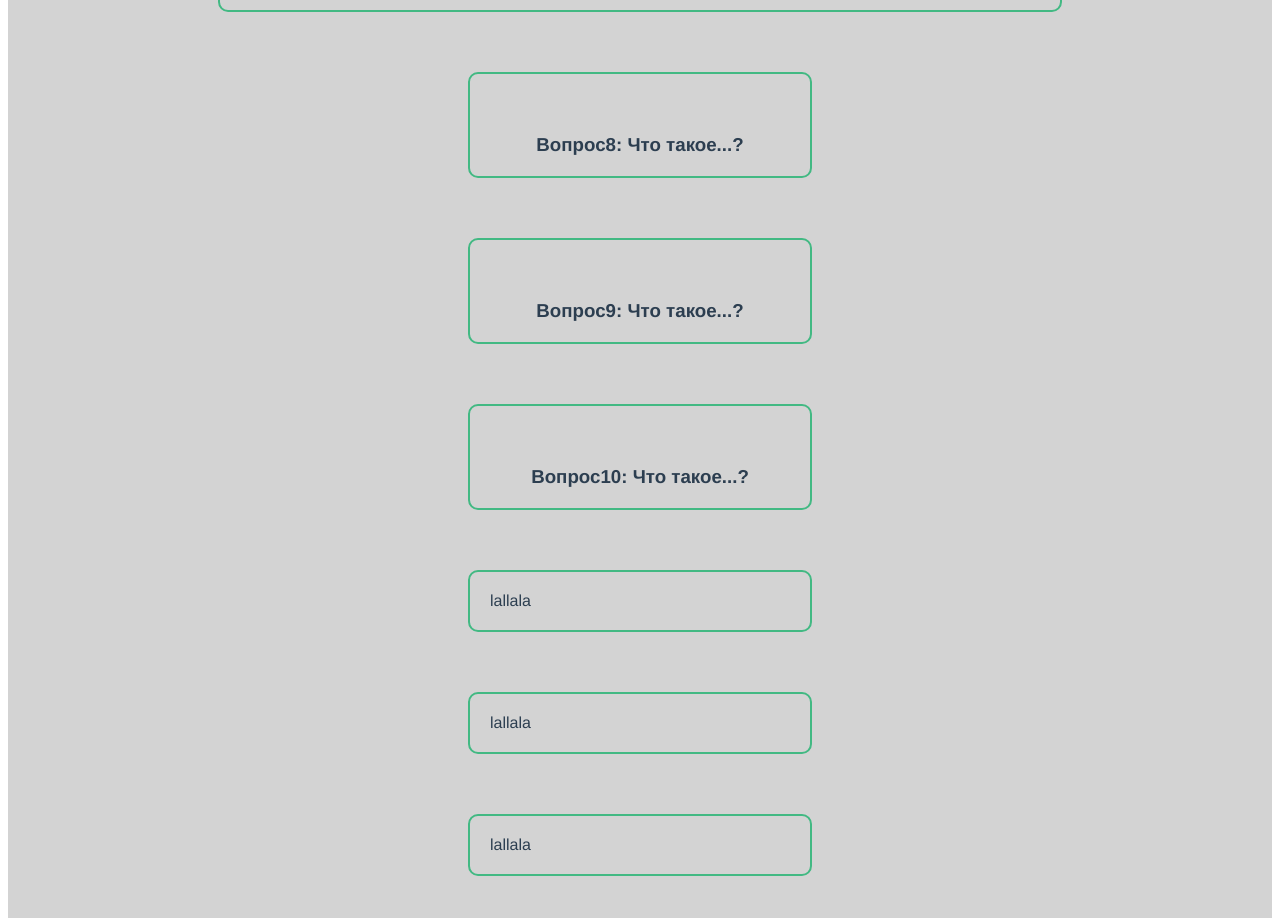
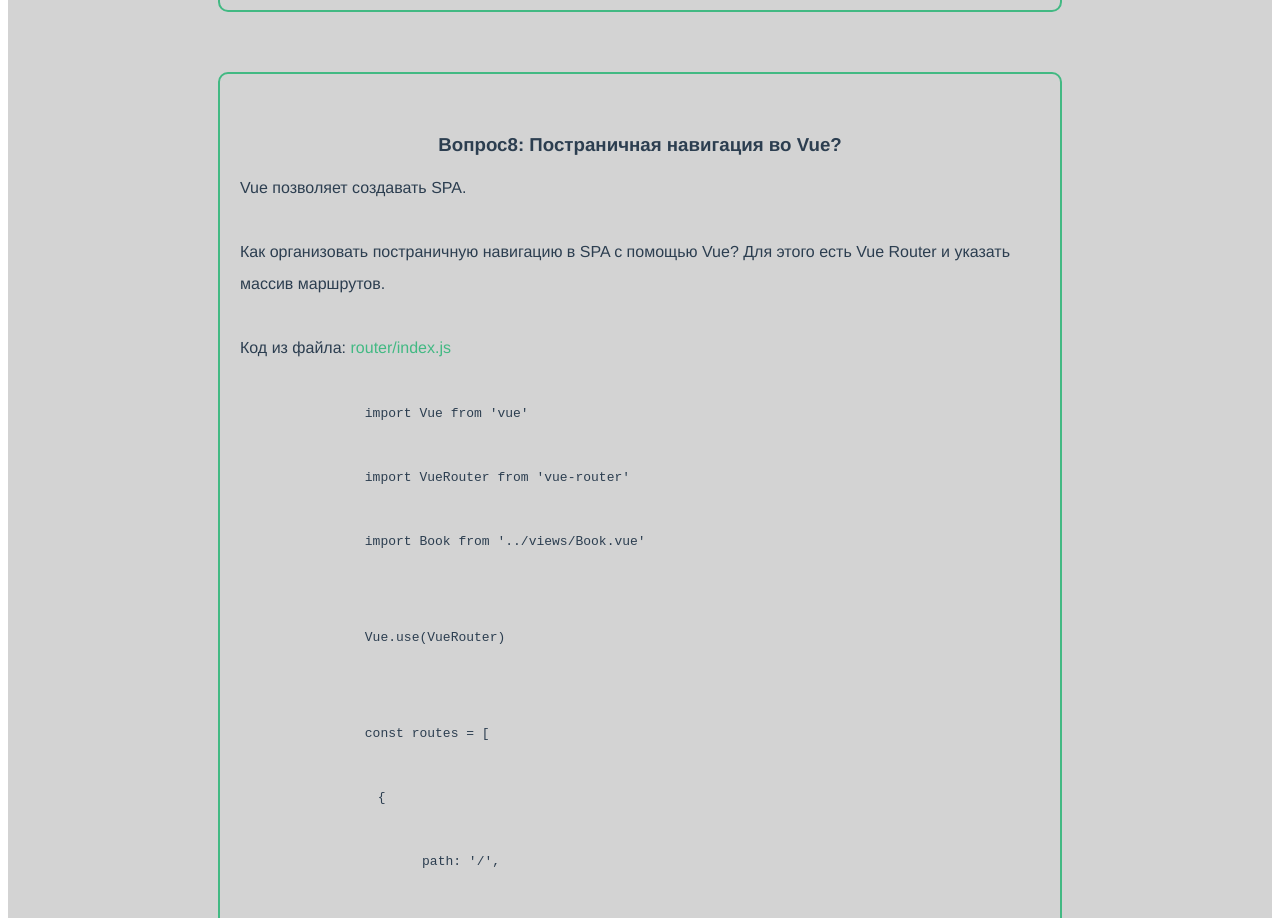
Before and after one commit to Vladimir199406/vue-book, a Vue app: page /#/ in a window 1280 px wide. Shown: the part 4517-5435 px from the top of the page. Built offline with nearby package versions, Linux system fonts and the light colour scheme.

Commit message:
vue-router answer proto

```diff
--- a/src/App.vue
+++ b/src/App.vue
@@ -46,6 +46,11 @@
     margin: 20px;
   }
 
+  pre {
+    display: inline;
+    line-height: 10px;
+  }
+
   #app {
     font-family: Avenir, Helvetica, Arial, sans-serif;
     -webkit-font-smoothing: antialiased;
--- a/src/components/questions/Que8/Que8Wrapper.vue
+++ b/src/components/questions/Que8/Que8Wrapper.vue
@@ -1,8 +1,43 @@
 <template>
     <div id="que-8" class="block">
         <h3>
-            Вопрос8: Что такое...?
+            Вопрос8: Постраничная навигация во Vue?
         </h3>
+        <p>Vue позволяет создавать SPA.</p>
+        <p>
+            Как организовать постраничную навигацию в SPA с помощью Vue?
+            Для этого есть Vue Router и указать массив маршрутов.
+        </p>
+        <p>Код из файла:
+            <span>router/index.js</span>
+        </p>
+        <p>
+            <pre>
+                import Vue from 'vue'<br>
+                import VueRouter from 'vue-router'<br>
+                import Book from '../views/Book.vue'<br><br>
+                Vue.use(VueRouter)<br><br>
+                const routes = [<br>
+                &emsp;{<br>
+                    &emsp;&emsp;path: '/',<br>
+                    &emsp;&emsp;name: 'Book',<br>
+                    &emsp;&emsp;component: Book<br>
+                &emsp;},<br>
+                &emsp;{<br>
+                    &emsp;&emsp;path: '/about',<br>
+                    &emsp;&emsp;name: 'About',<br>
+                    &emsp;&emsp;// route level code-splitting<br>
+                    &emsp;&emsp;// this generates a separate chunk (about.[hash].js) for this route<br>
+                    &emsp;&emsp;// which is lazy-loaded when the route is visited.<br>
+                &emsp; &emsp;component: () => import(/* webpackChunkName: "about" */ '../views/About.vue')<br>
+                &emsp;}<br>
+                ]<br>
+                const router = new VueRouter({<br>
+                routes<br>
+                })<br><br>
+                export default router<br>
+            </pre>
+        </p>
     </div>
 </template>
 
```
